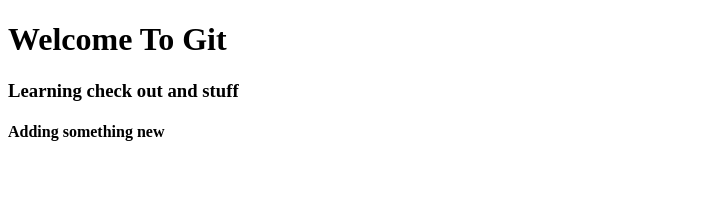
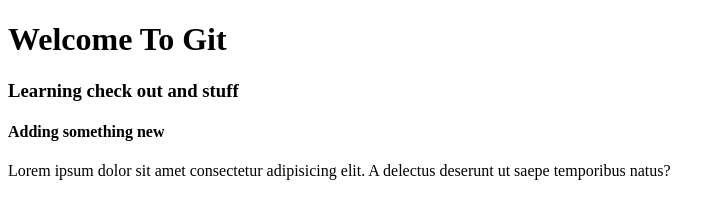
Before and after one commit to UsmanAdepoju/git-test, a website: page index.html in a window 1280 px wide. Shown: the whole page, without its empty margins (0-725 px from the left). Drawn offline with Linux system fonts and the light colour scheme.

Commit message:
latest commit

```diff
--- a/index.html
+++ b/index.html
@@ -15,5 +15,8 @@
     </h3>
     <h4>Adding something new</h4>
 </section>
+<aside>
+    <p>Lorem ipsum dolor sit amet consectetur adipisicing elit. A delectus deserunt ut saepe temporibus natus?</p>
+</aside>
 </body>
 </html>
```
Also changed, not shown: package.json (added, +16 -0 lines), 2 other files.
